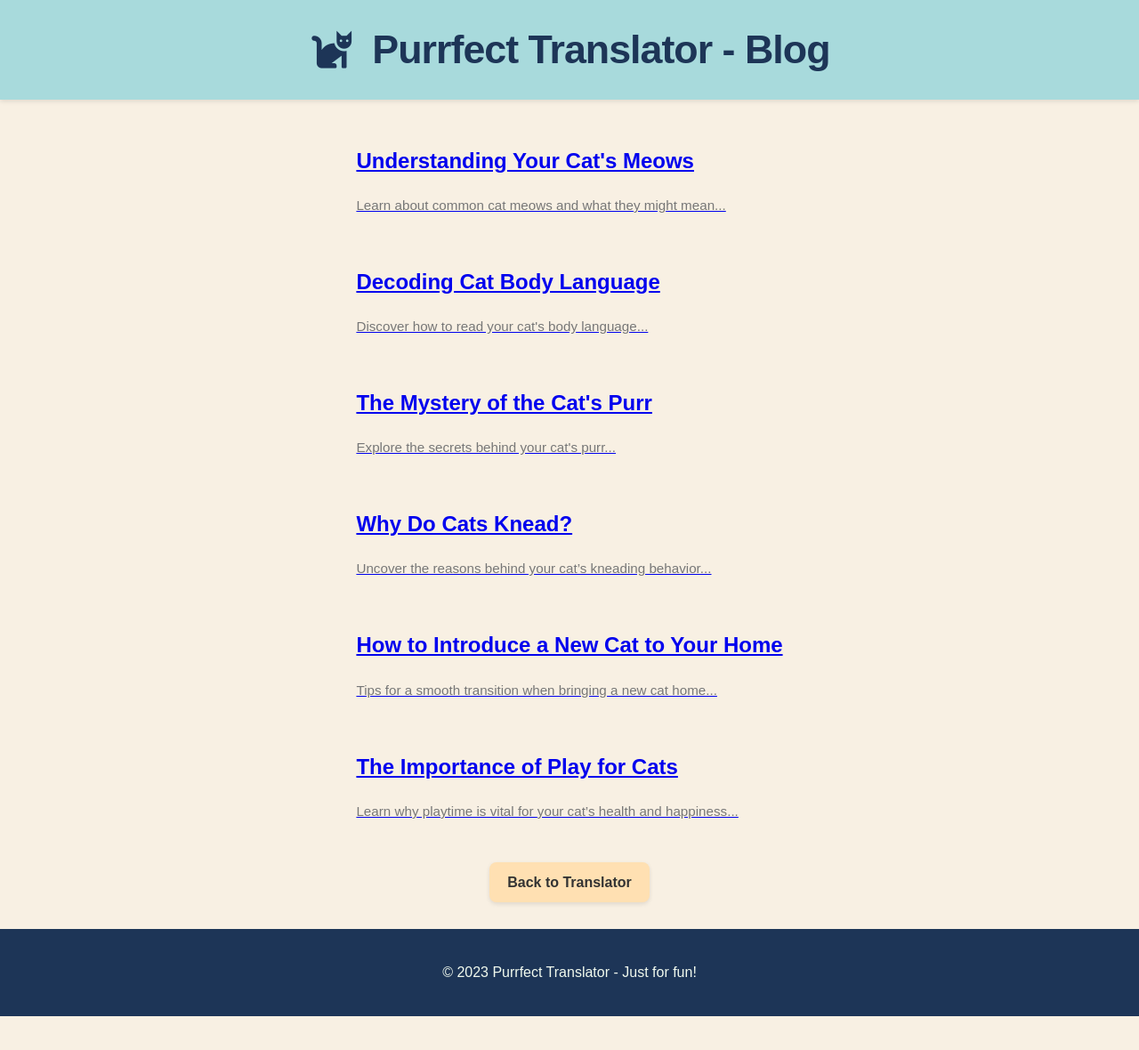
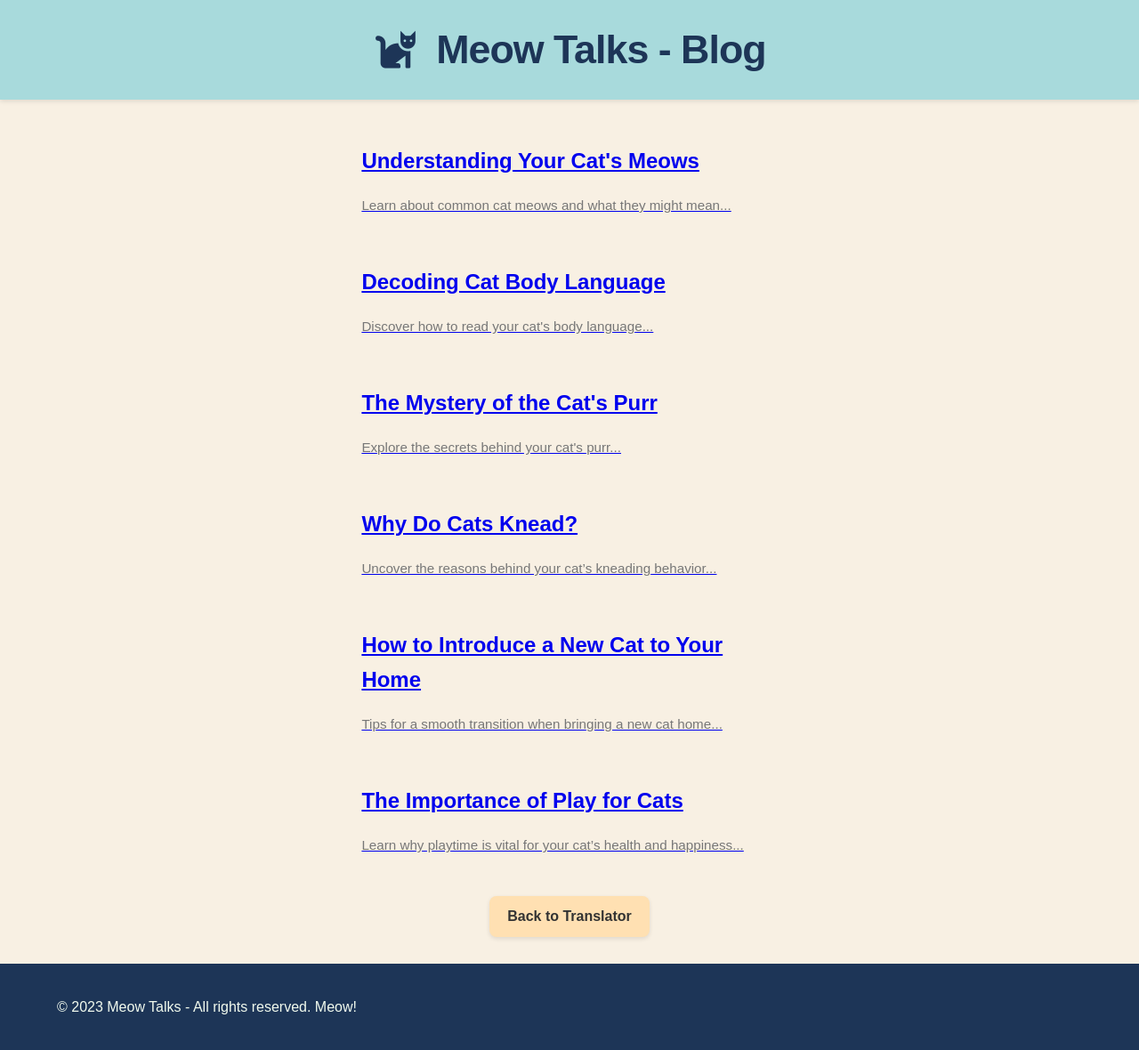
Before and after one commit to anayzehri/meowtalks, a plain HTML site: page blog.html in a window 1280 px wide. Shown: the whole page at 89% size. Before the commit the page ends 1142 px from the top, so only its background shows below. Drawn offline with Linux system fonts and the light colour scheme.

Commit message:
Update blog.html

```diff
--- a/blog.html
+++ b/blog.html
@@ -12,15 +12,19 @@
     </script>
     <meta charset="UTF-8">
     <meta name="viewport" content="width=device-width, initial-scale=1.0">
-    <title>Purrfect Translator - Cat Blog</title>
+    <title>Meow Talks - Cat Blog</title>
     <link rel="stylesheet" href="style.css">
     <link rel="stylesheet" href="https://cdnjs.cloudflare.com/ajax/libs/font-awesome/6.0.0/css/all.min.css" integrity="sha512-9usAa10IRO0HhonpyAIVpjrylPvoDwiPUiKdWk5t3PyolY1cOd4DSE0Ga+ri4AuTroPR5aQvXU9xC6qOPnzFeg==" crossorigin="anonymous" referrerpolicy="no-referrer" />
 </head>
 <body>
     <header>
-        <h1><i class="fas fa-cat"></i> Purrfect Translator - Blog</h1>
+        <div class="container">
+            <h1><a href="/" title="Go to Meow Talks Homepage"><i class="fas fa-cat"></i> Meow Talks</a> - Blog</h1>
+        </div>
+
     </header>
     <main class="blog-main">
+        <div class="container">
         <div class="blog-posts">
             <div class="blog-post">
                 <a href="blog-post-1.html">
@@ -62,9 +66,12 @@
          <div class="blog-link">
           <a href="index.html">Back to Translator</a>
         </div>
+    </div>
     </main>
     <footer>
-        <p>© 2023 Purrfect Translator - Just for fun!</p>
+         <div class="container">
+           <p>© 2023 Meow Talks - All rights reserved. Meow!</p>
+        </div>
     </footer>
 </body>
 </html>
```
Lines whose indentation alone changed are shown as unchanged.
